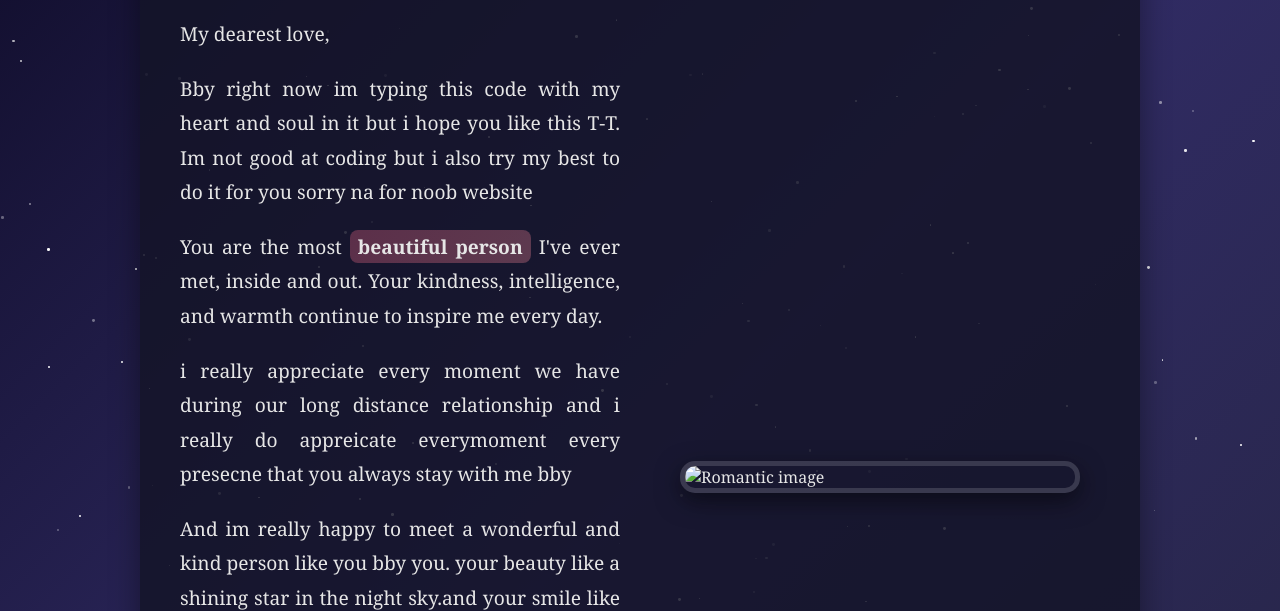
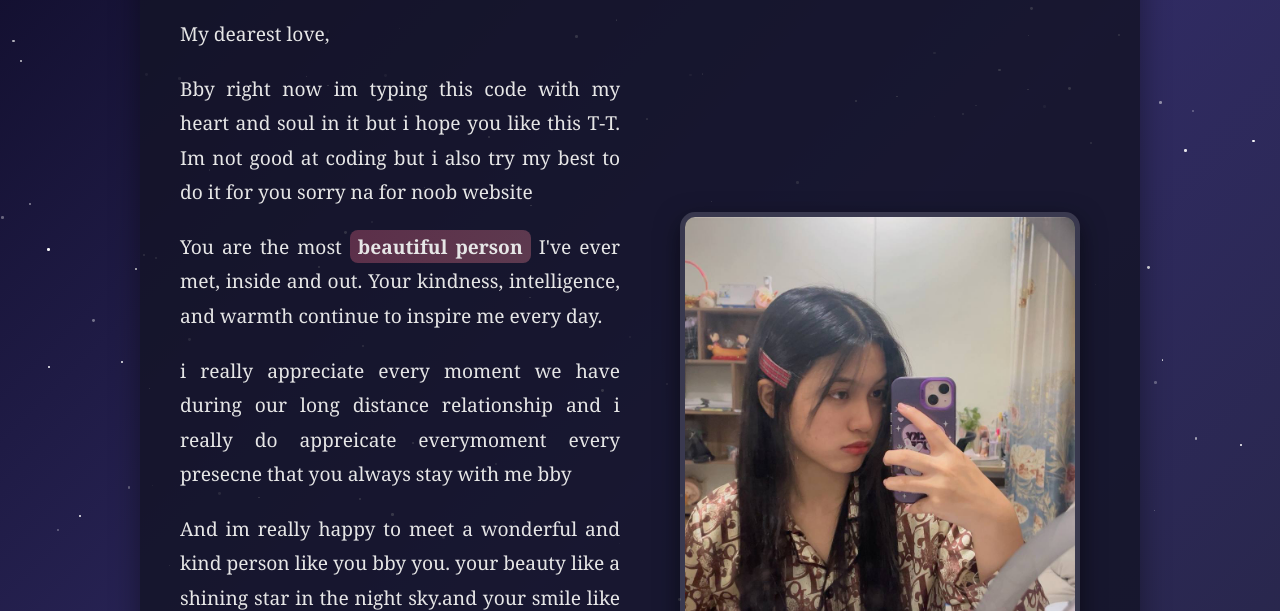
Before and after one commit to longneng3939/-, a plain HTML site: page thirdpage.html in a window 1280 px wide. Shown: the part 182-793 px from the top of the page. Drawn offline with Linux system fonts and the light colour scheme.

Commit message:
Update thirdpage.html

```diff
--- a/thirdpage.html
+++ b/thirdpage.html
@@ -281,7 +281,7 @@
             </div>
 
             <div class="image-container">
-                <img src="img/sart.jpg" alt="Romantic image" class="romantic-image">
+                <img src="sart.jpg" alt="Romantic image" class="romantic-image">
             </div>
         </div>
 
@@ -303,7 +303,7 @@
     <!-- Modal for larger image -->
     <div class="modal" id="imageModal">
         <div class="modal-content">
-            <img src="img/hehe.jpg" alt="Romantic image" class="modal-image">
+            <img src="hehe.jpg" alt="Romantic image" class="modal-image">
             <div class="close-modal" id="closeModal">&times;</div>
         </div>
     </div>
```
